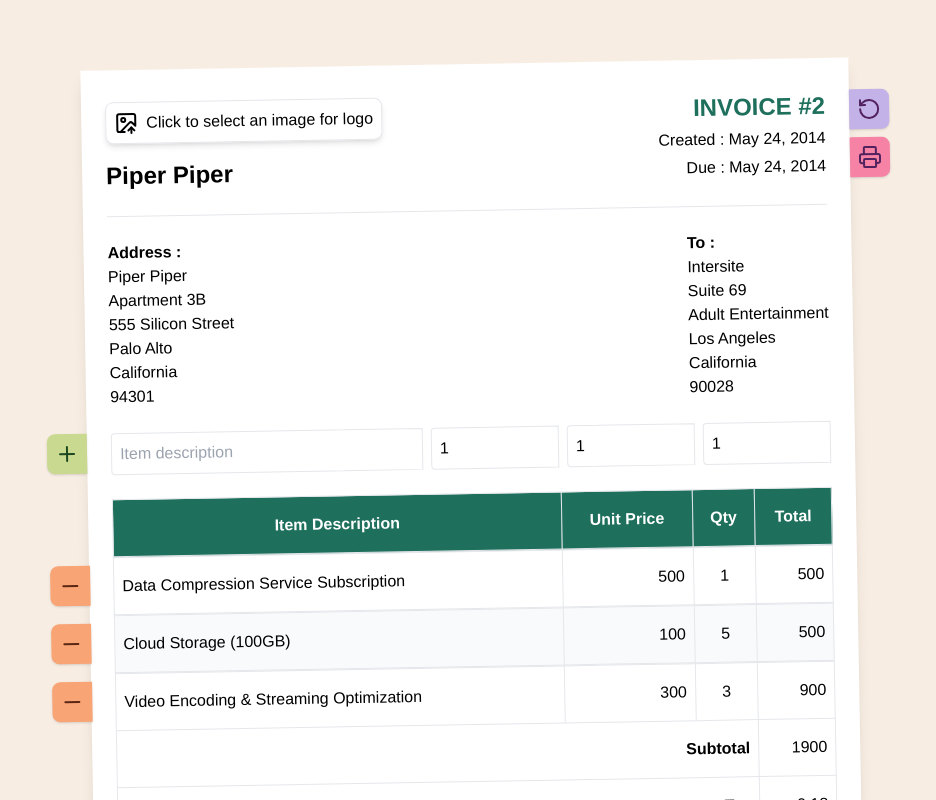
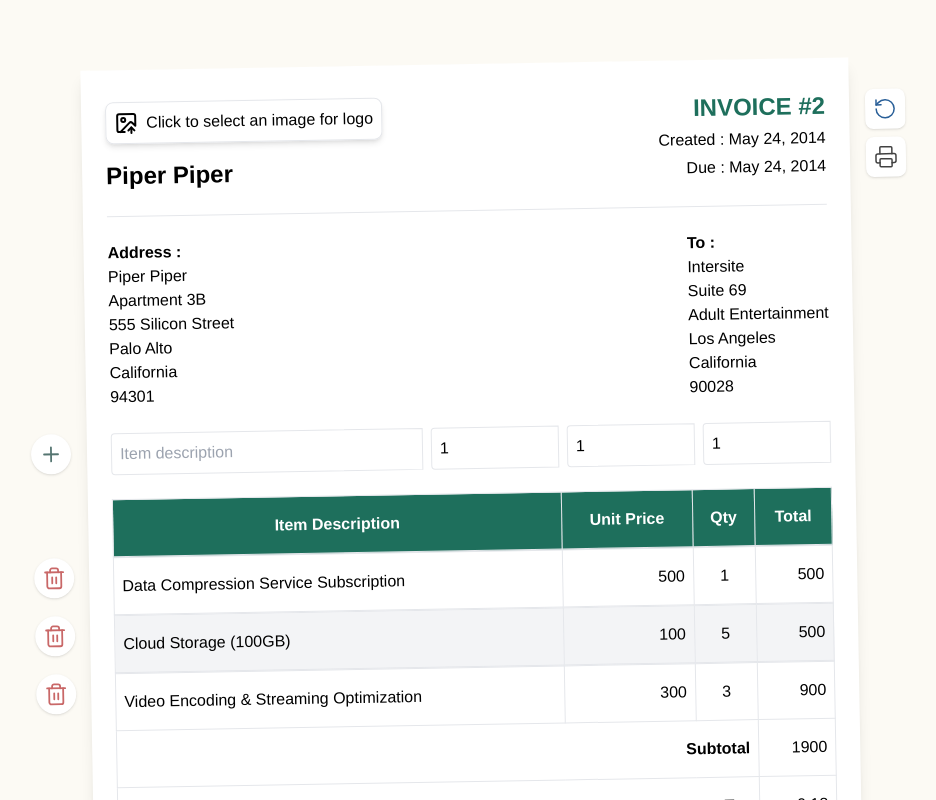
Before and after one commit to commitsovercoffee/billie, a SvelteKit app: page / in a window 1280 px wide. Shown: the top 800 px of the page, without its empty margins (165-1101 px from the left). Built offline with nearby package versions, Linux system fonts and the light colour scheme.

Commit message:
polishes ui

```diff
--- a/src/app.html
+++ b/src/app.html
@@ -6,7 +6,7 @@
 		<meta name="viewport" content="width=device-width, initial-scale=1" />
 		%sveltekit.head%
 	</head>
-	<body class="print:bg-white bg-[#F8EDE3]" data-sveltekit-preload-data="hover">
+	<body class="print:bg-none bg-[#fcfaf4]" data-sveltekit-preload-data="hover">
 		<div style="display: contents">%sveltekit.body%</div>
 	</body>
 </html>
--- a/src/routes/+page.svelte
+++ b/src/routes/+page.svelte
@@ -273,7 +273,7 @@
 				{:else}
 					<!-- Image Picker -->
 					<button
-						class="p-2 flex flex-row gap-2 rounded-lg shadow-md border cursor-pointer"
+						class="print:hidden p-2 flex flex-row gap-2 rounded-lg shadow-md border cursor-pointer"
 						on:click={() => document.getElementById('imageInput').click()}
 					>
 						<svg
@@ -322,12 +322,12 @@
 					bind:innerText={invoiceData.billedBy.invoiceDetails.number}
 				></span>
 			</h2>
-			<div class="flex flex-col space-y-2 absolute -right-16">
+			<div class="flex flex-col space-y-2 absolute -right-20">
 				<button
 					on:click={() => {
 						resetInvoiceData();
 					}}
-					class="print:hidden rounded-r-lg p-2 bg-[#C3B2E7] shadow cursor-pointer"
+					class="print:hidden rounded-lg p-2 bg-white shadow cursor-pointer active:scale-90 transition-all duration-100 ease-in"
 				>
 					<svg
 						xmlns="http://www.w3.org/2000/svg"
@@ -335,8 +335,8 @@
 						height="24"
 						viewBox="0 0 24 24"
 						fill="none"
-						stroke="#52225E"
-						stroke-width="2"
+						stroke="#295F98"
+						stroke-width="1.5"
 						stroke-linecap="round"
 						stroke-linejoin="round"
 						class="lucide lucide-rotate-ccw"
@@ -349,7 +349,7 @@
 					on:click={() => {
 						window.print();
 					}}
-					class="print:hidden rounded-r-lg p-2 bg-[#F682A5] shadow cursor-pointer"
+					class="print:hidden rounded-lg p-2 bg-white shadow cursor-pointer active:scale-90 transition-all duration-100 ease-in"
 				>
 					<svg
 						xmlns="http://www.w3.org/2000/svg"
@@ -357,8 +357,8 @@
 						height="24"
 						viewBox="0 0 24 24"
 						fill="none"
-						stroke="#52225E"
-						stroke-width="2"
+						stroke="#424242"
+						stroke-width="1.5"
 						stroke-linecap="round"
 						stroke-linejoin="round"
 						class="lucide lucide-printer"
@@ -469,11 +469,11 @@
 
 	<form class="print:hidden flex flex-row justif-between gap-2">
 		<button
-			disabled={itemDesc == ''}
+			disabled={itemDesc == '' && false}
 			on:click={() => {
 				addItem();
 			}}
-			class=" rounded-l-lg p-2 bg-[#C9D990] absolute -ml-16 shadow"
+			class="absolute -ml-20 print:hidden rounded-full p-2 bg-white shadow cursor-pointer active:scale-90 transition-all duration-100 ease-in"
 		>
 			<svg
 				xmlns="http://www.w3.org/2000/svg"
@@ -481,8 +481,8 @@
 				height="24"
 				viewBox="0 0 24 24"
 				fill="none"
-				stroke="#1C471F"
-				stroke-width="2"
+				stroke="#557571"
+				stroke-width="1.8"
 				stroke-linecap="round"
 				stroke-linejoin="round"
 				class="lucide lucide-plus"><path d="M5 12h14" /><path d="M12 5v14" /></svg
@@ -540,7 +540,7 @@
 					on:click={() => {
 						deleteItem(index);
 					}}
-					class="print:hidden rounded-l-lg p-2 bg-[#F9A474] absolute -ml-16 mt-2 shadow"
+					class="absolute -ml-20 print:hidden rounded-full p-2 bg-white shadow cursor-pointer active:scale-90 transition-all duration-100 ease-in"
 				>
 					<svg
 						xmlns="http://www.w3.org/2000/svg"
@@ -548,14 +548,17 @@
 						height="24"
 						viewBox="0 0 24 24"
 						fill="none"
-						stroke="#5B2715"
-						stroke-width="2"
+						stroke="#C96868"
+						stroke-width="1.8"
 						stroke-linecap="round"
 						stroke-linejoin="round"
-						class="cursor-pointer lucide lucide-minus"><path d="M5 12h14" /></svg
+						class="lucide lucide-trash-2"
+						><path d="M3 6h18" /><path d="M19 6v14c0 1-1 2-2 2H7c-1 0-2-1-2-2V6" /><path
+							d="M8 6V4c0-1 1-2 2-2h4c1 0 2 1 2 2v2"
+						/><line x1="10" x2="10" y1="11" y2="17" /><line x1="14" x2="14" y1="11" y2="17" /></svg
 					>
 				</button>
-				<tr class="my-2 {index % 2 != 0 && 'bg-gray-50'}">
+				<tr class="my-2 {index % 2 != 0 && 'bg-gray-100'}">
 					<td
 						on:keydown={(e) => {
 							e.key == 'Delete' && deleteItem(index);
```
